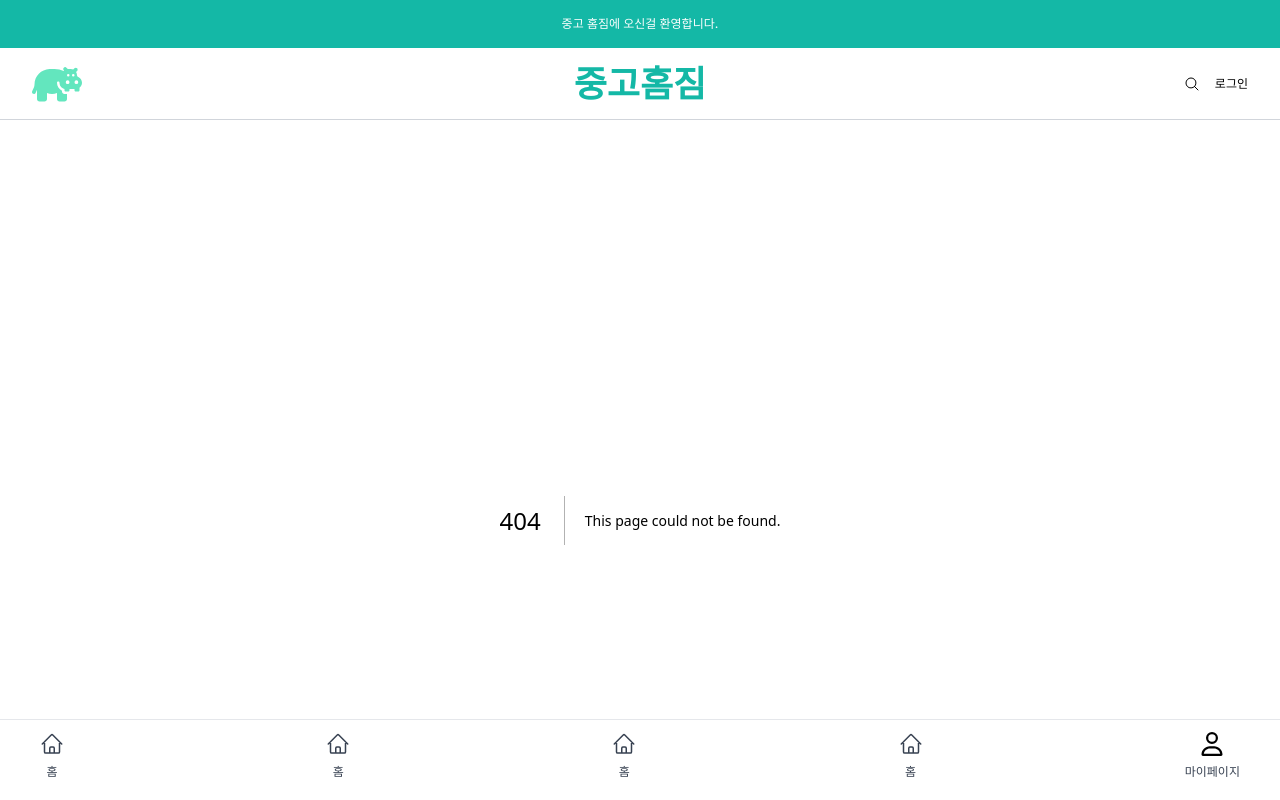
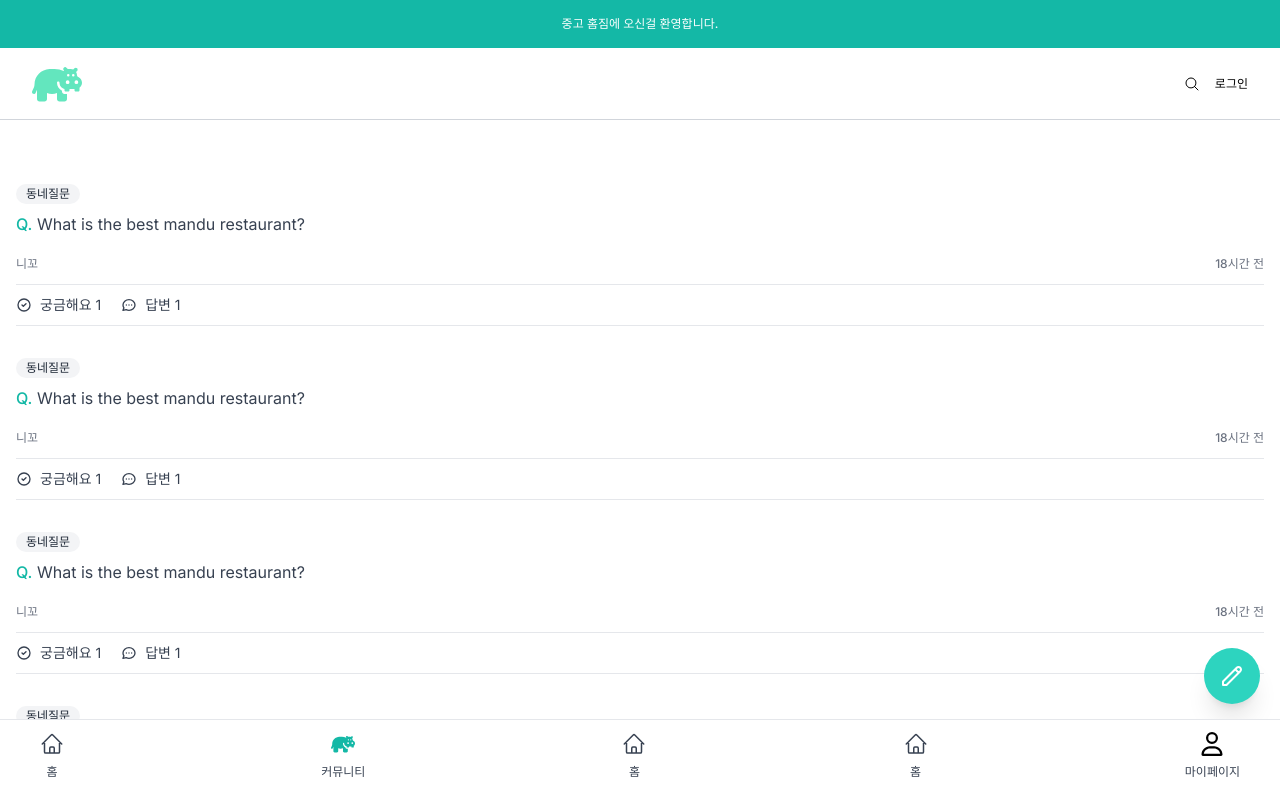
Before and after one commit to whereisjw/sh, a Next.js app: page /community in a window 1280 px wide. Before the commit this address had no page. Shown: the top 800 px of the page. Built offline with nearby package versions, Linux system fonts and the light colour scheme.

Commit message:
community 상세 api

```diff
--- a/app/Footer.tsx
+++ b/app/Footer.tsx
@@ -3,9 +3,13 @@
 import { usePathname } from 'next/navigation'
 import React from 'react'
 
+interface IStart{
+  startsWith:string
+}
 const Footer = () => {
   const pathname = usePathname()
-  console.log(pathname);
+
+
 
   return (
     <>
@@ -29,22 +33,12 @@
               <span>홈</span>
             </div>
           </Link>
-          <Link href={`/main`}>
+          <Link href={`/community`}>
             <div className="flex flex-col items-center space-y-2">
-              <svg
-                xmlns="http://www.w3.org/2000/svg"
-                fill="none"
-                viewBox="0 0 24 24"
-                strokeWidth="1.5"
-                stroke="currentColor"
-                className="w-6 h-6">
-                <path
-                  strokeLinecap="round"
-                  strokeLinejoin="round"
-                  d="m2.25 12 8.954-8.955c.44-.439 1.152-.439 1.591 0L21.75 12M4.5 9.75v10.125c0 .621.504 1.125 1.125 1.125H9.75v-4.875c0-.621.504-1.125 1.125-1.125h2.25c.621 0 1.125.504 1.125 1.125V21h4.125c.621 0 1.125-.504 1.125-1.125V9.75M8.25 21h8.25"
-                />
-              </svg>
-              <span>홈</span>
+            <svg xmlns="http://www.w3.org/2000/svg" viewBox="0 0 640 512" className={pathname === '/community'  ? `fill-teal-500 w-6 h-6` : `fill-none stroke-black stroke-[20] w-6 h-6`}>
+              <path d="M407 47c9.4-9.4 24.6-9.4 33.9 0l17.2 17.2c1.9-.1 3.9-.2 5.8-.2h32c11.2 0 21.9 2.3 31.6 6.5L543 55c9.4-9.4 24.6-9.4 33.9 0s9.4 24.6 0 33.9L564 101.9c7.6 12.2 12 26.7 12 42.1c0 10.2 7.4 18.8 16.7 23c27.9 12.5 47.3 40.5 47.3 73c0 26.2-12.6 49.4-32 64v32c0 8.8-7.2 16-16 16H560c-8.8 0-16-7.2-16-16V320H480v16c0 8.8-7.2 16-16 16H432c-8.8 0-16-7.2-16-16V318.4c-11.8-2.4-22.7-7.4-32-14.4c-1.5-1.1-2.9-2.3-4.3-3.5c-17-14.7-27.7-36.4-27.7-60.5c0-8.8-7.2-16-16-16s-16 7.2-16 16c0 44.7 26.2 83.2 64 101.2V352c0 17.7 14.3 32 32 32h32v64c0 17.7-14.3 32-32 32H352c-17.7 0-32-14.3-32-32V372c-19.8 7.7-41.4 12-64 12s-44.2-4.3-64-12v76c0 17.7-14.3 32-32 32H96c-17.7 0-32-14.3-32-32V329.1L45.9 369.7c-5.4 12.1-19.6 17.6-31.7 12.2S-3.3 362.4 2.1 350.3L24 300.9c5.3-11.9 8-24.7 8-37.7C32 155.7 117.2 68 223.8 64.1l.2-.1h7.2H256h32c41.7 0 83.4 12.1 117.2 25.7c1.7-1.8 3.5-3.6 5.3-5.2L407 81c-9.4-9.4-9.4-24.6 0-33.9zm73 185a24 24 0 1 0 -48 0 24 24 0 1 0 48 0zm88 24a24 24 0 1 0 0-48 24 24 0 1 0 0 48zM480 144a16 16 0 1 0 -32 0 16 16 0 1 0 32 0zm48 16a16 16 0 1 0 0-32 16 16 0 1 0 0 32z"/>
+            </svg>
+              <span>커뮤니티</span>
             </div>
           </Link>
           <Link href={`/main`}>
--- a/app/Header.tsx
+++ b/app/Header.tsx
@@ -32,7 +32,7 @@
                 router.push("/");
               }}
               className="w-[33%] flex justify-center text-4xl font-bold cursor-pointer text-teal-500">
-              중고홈짐
+            <img src="" alt="" />
             </div>
             <div className="hidden w-[33%] text-[12px] lg:flex justify-end items-center space-x-[15px]">
               <span className="cursor-pointer">
--- /dev/null
+++ b/app/community/[id]/page.tsx
@@ -0,0 +1,115 @@
+
+'use client'
+
+import { fetcher } from '@/app/utils/client/fetcher'
+import { Post, User } from '@prisma/client'
+import { useRouter } from 'next/navigation'
+import React from 'react'
+import useSWR from 'swr'
+
+interface IPostWithUser extends Post{
+  user:User
+}
+
+interface IResponse{
+  ok:boolean;
+  post:IPostWithUser;
+}
+
+interface IParams{
+    params:{id:string}
+  }
+
+const page = ({params}:IParams) => {
+ const router = useRouter()
+ const {data} = useSWR<IResponse>(params.id ? `/api/posts/${params.id}` : null,fetcher)
+console.log(data)
+  return (
+    <div>
+    <span className="inline-flex items-center my-2 mx-4 px-2.5 py-0.5 rounded-full text-xs font-medium bg-gray-100  text-gray-800">
+      동네질문
+    </span>
+    <div className="flex mb-3 cursor-pointer p-3 border-b  items-center space-x-3">
+      <div className="w-10 h-10 rounded-full bg-gray-300" />
+      <div>
+        <p className="text-sm font-medium text-gray-700">{data?.post?.user?.name}</p>
+        <p className="text-xs font-medium text-gray-500">
+          View profile &rarr;
+        </p>
+      </div>
+    </div>
+    <div></div>
+    <div>
+      <div />
+      <div>
+        <p>Steve Jebs</p>
+        <p>View profile →</p>
+      </div>
+    </div>
+    <div>
+      <div>
+        <span>Q.</span> {data?.post?.question}
+        <div className="flex space-x-5 mt-3 text-gray-700 py-2.5 border-t border-b-[1.5px] w-full">
+          <span className="flex space-x-2 items-center text-sm">
+            <svg
+              className="w-4 h-4"
+              fill="none"
+              stroke="currentColor"
+              viewBox="0 0 24 24"
+              xmlns="http://www.w3.org/2000/svg">
+              <path
+                strokeLinecap="round"
+                strokeLinejoin="round"
+                strokeWidth="2"
+                d="M9 12l2 2 4-4m6 2a9 9 0 11-18 0 9 9 0 0118 0z"></path>
+            </svg>
+            <span>궁금해요 1</span>
+          </span>
+          <span className="flex space-x-2 items-center text-sm">
+            <svg
+              className="w-4 h-4"
+              fill="none"
+              stroke="currentColor"
+              viewBox="0 0 24 24"
+              xmlns="http://www.w3.org/2000/svg">
+              <path
+                strokeLinecap="round"
+                strokeLinejoin="round"
+                strokeWidth="2"
+                d="M8 12h.01M12 12h.01M16 12h.01M21 12c0 4.418-4.03 8-9 8a9.863 9.863 0 01-4.255-.949L3 20l1.395-3.72C3.512 15.042 3 13.574 3 12c0-4.418 4.03-8 9-8s9 3.582 9 8z"></path>
+            </svg>
+            <span>답변 1</span>
+          </span>
+        </div>
+      </div>
+    </div>
+    <div className="px-4 my-5 space-y-5">
+      <div>
+        <div />
+        <div className="flex   items-start space-x-3">
+          <span className="w-8 h-8 bg-gray-200 rounded-full text-sm font-medium text-gray-500">
+            {" "}
+          </span>
+          <span>jiwon park</span>
+          <span>2시간 전</span>
+          <p className="text-gray-700">
+            The best mandu restaurant is the one next to my house.
+          </p>
+        </div>
+      </div>
+    </div>
+    <div className="px-4">
+      <textarea
+        placeholder="질문의 답변을 입력해주세요"
+        className="resize-none mt-1 shadow-sm w-full focus:ring-2 focus:ring-teal-500 rounded-md border-gray-400 focus:border-teal-500"
+        rows={4}
+      />
+      <button className="mt-4 w-full bg-teal-500 py-4 hover:bg-teal-600 hover:text-white rounded-md">
+        Reply
+      </button>
+    </div>
+  </div>
+  )
+}
+
+export default page
--- /dev/null
+++ b/app/community/page.tsx
@@ -0,0 +1,74 @@
+import Link from 'next/link'
+import React from 'react'
+
+const page = () => {
+  return (
+<div className="py-16 px-4 space-y-8">
+{[1, 2, 3, 4, 5, 6].map((v, i) => (
+  <div className="flex flex-col items-start ">
+    <span className="flex items-center px-2.5 py-0.5 rounded-full text-xs font-medium bg-gray-100  text-gray-800">
+      동네질문
+    </span>
+    <span className="mt-2 text-gray-700">
+      <span className="text-teal-500 font-medium">Q.</span> What is the
+      best mandu restaurant?
+    </span>
+    <div className="mt-5 flex items-center justify-between w-full text-gray-500 font-medium text-xs">
+      <span>니꼬</span>
+      <span>18시간 전</span>
+    </div>
+    <div className="flex space-x-5 mt-3 text-gray-700 py-2.5 border-t border-b-[1.5px] w-full">
+      <span className="flex space-x-2 items-center text-sm">
+        <svg
+          className="w-4 h-4"
+          fill="none"
+          stroke="currentColor"
+          viewBox="0 0 24 24"
+          xmlns="http://www.w3.org/2000/svg">
+          <path
+            strokeLinecap="round"
+            strokeLinejoin="round"
+            strokeWidth="2"
+            d="M9 12l2 2 4-4m6 2a9 9 0 11-18 0 9 9 0 0118 0z"></path>
+        </svg>
+        <span>궁금해요 1</span>
+      </span>
+      <span className="flex space-x-2 items-center text-sm">
+        <svg
+          className="w-4 h-4"
+          fill="none"
+          stroke="currentColor"
+          viewBox="0 0 24 24"
+          xmlns="http://www.w3.org/2000/svg">
+          <path
+            strokeLinecap="round"
+            strokeLinejoin="round"
+            strokeWidth="2"
+            d="M8 12h.01M12 12h.01M16 12h.01M21 12c0 4.418-4.03 8-9 8a9.863 9.863 0 01-4.255-.949L3 20l1.395-3.72C3.512 15.042 3 13.574 3 12c0-4.418 4.03-8 9-8s9 3.582 9 8z"></path>
+        </svg>
+        <span>답변 1</span>
+      </span>
+    </div>
+  </div>
+))}
+<button className="fixed bottom-24 right-5 hover:bg-teal-500 cursor-pointer transition-colors bg-teal-400 rounded-full p-4 text-white shadow-xl">
+  <Link href={'/community/write'}>
+  <svg
+    className="w-6 h-6"
+    fill="none"
+    stroke="currentColor"
+    viewBox="0 0 24 24"
+    xmlns="http://www.w3.org/2000/svg">
+    <path
+      strokeLinecap="round"
+      strokeLinejoin="round"
+      strokeWidth="2"
+      d="M15.232 5.232l3.536 3.536m-2.036-5.036a2.5 2.5 0 113.536 3.536L6.5 21.036H3v-3.572L16.732 3.732z"></path>
+  </svg>
+  </Link>
+</button>
+</div>
+  )
+}
+
+export default page
--- /dev/null
+++ b/app/community/write/WriteForm.tsx
@@ -0,0 +1,45 @@
+'use client'
+import useMutation from '@/app/utils/client/useMutation'
+import { Post } from '@prisma/client'
+import { useRouter } from 'next/navigation'
+import React, { useEffect } from 'react'
+import { useForm } from 'react-hook-form'
+
+interface IFrom{
+    question:string
+}
+interface IResponse{
+    ok:boolean;
+    post:Post;
+}
+const WriteForm = () => {
+    const router = useRouter()
+    const {register,handleSubmit,setValue} = useForm<IFrom>()
+    const [mutation,{loading,data,error}] = useMutation('/api/posts')
+
+    const onWriteValid = (validData:IFrom)=>{
+        console.log(validData);
+        mutation(validData)
+    }
+    useEffect(()=>{
+        if(data&&data.ok) {
+router.push('/community')
+        }
+    },[data,router])
+  return (
+    <div>
+        <form onSubmit={handleSubmit(onWriteValid)} className="px-4 py-10">
+    <textarea
+    {...register("question",{required:true,minLength:5})}
+      placeholder="질문의 답변을 입력해주세요(최소 5자 이상 작성해주세요)"
+      className="resize-none mt-1 shadow-sm w-full focus:ring-2 focus:ring-teal-500 rounded-md border-gray-400 focus:border-teal-500"
+      rows={4}
+    />
+    <button className="mt-4 w-full bg-teal-500 py-4 hover:bg-teal-600 hover:text-white rounded-md">
+      {loading ? '로딩중...' : '글쓰기'}
+    </button>
+  </form></div>
+  )
+}
+
+export default WriteForm
--- /dev/null
+++ b/app/community/write/page.tsx
@@ -0,0 +1,11 @@
+import React from 'react'
+import WriteForm from './WriteForm'
+
+const page = () => {
+  return (
+<><WriteForm/>
+</>
+  )
+}
+
+export default page
--- /dev/null
+++ b/pages/api/posts.tsx
@@ -0,0 +1,36 @@
+import  prisma from "../../prisma/client";
+import { NextApiRequest, NextApiResponse } from "next";
+import { withIronSessionApiRoute } from "iron-session/next";
+import { Post } from "@prisma/client";
+
+
+interface IResponse{
+    ok:boolean;
+    post:Post
+}
+
+export default withIronSessionApiRoute( async function handler(req:NextApiRequest,res:NextApiResponse<IResponse>){
+
+if(req.method === 'POST'){
+const {question} = req.body
+const {user} = req.session
+
+const post = await prisma.post.create({
+    data:{
+        question,
+        user:{
+            connect:{
+                id:user?.id
+            }
+        }
+    }
+})
+
+res.json({
+    ok:true,post
+})
+}//POST
+},{
+ cookieName:"shSession",
+ password:"1354948945415616571651765156741675174657414765156489649949"
+})
--- /dev/null
+++ b/pages/api/posts/[id].tsx
@@ -0,0 +1,32 @@
+import smtpTransport from "@/prisma/email";
+import  prisma from "../../../prisma/client";
+import { NextApiRequest, NextApiResponse } from "next";
+import { withIronSessionApiRoute } from "iron-session/next";
+
+
+
+
+
+export default withIronSessionApiRoute( async function handler(req:NextApiRequest,res:NextApiResponse){
+
+if(req.method === 'GET'){
+const {id}:any = req.query
+const post = await prisma.post.findUnique({
+ where:{
+    id:+id
+ },
+ include:{
+    user:true
+ }
+})
+
+res.json({
+    ok:true,
+    post
+})
+
+}//GET
+},{
+ cookieName:"shSession",
+ password:"1354948945415616571651765156741675174657414765156489649949"
+})
```
Also changed, not shown: 2 other files (tests, documents, lock files or other folders).
